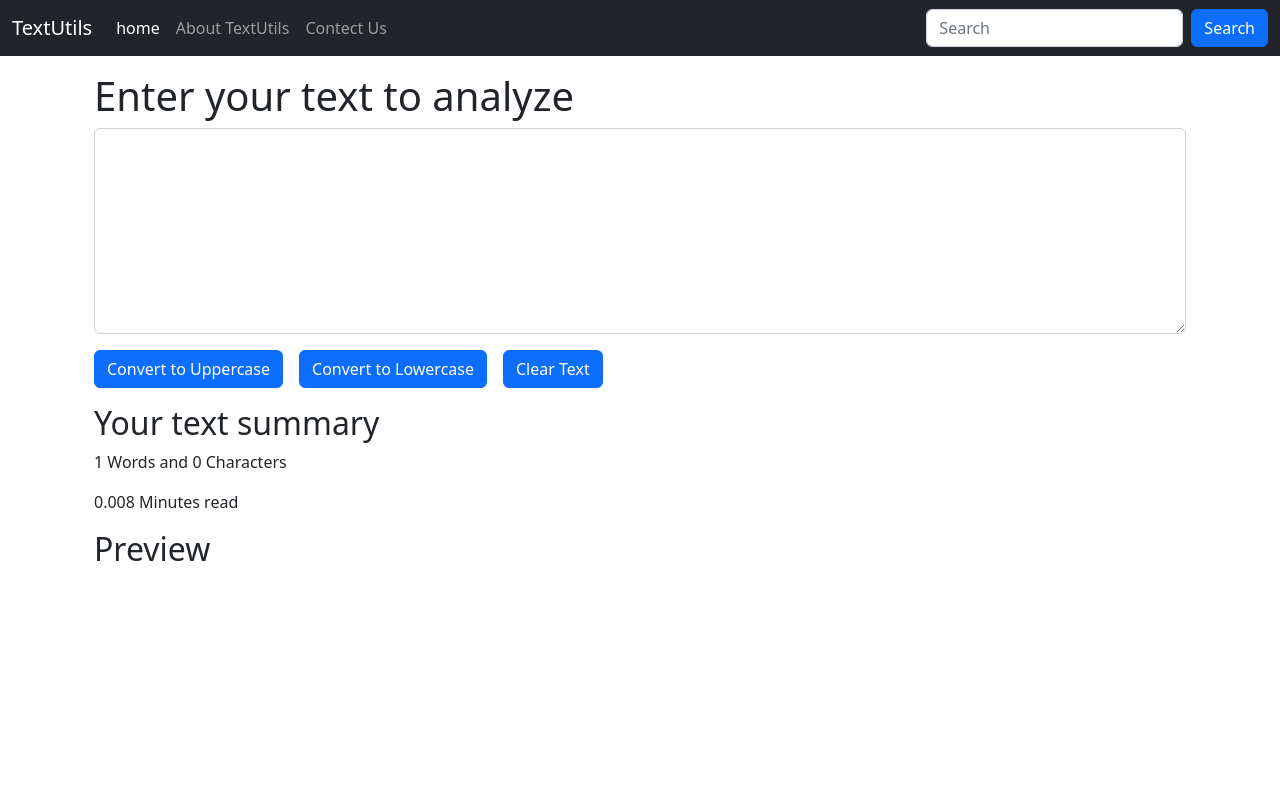
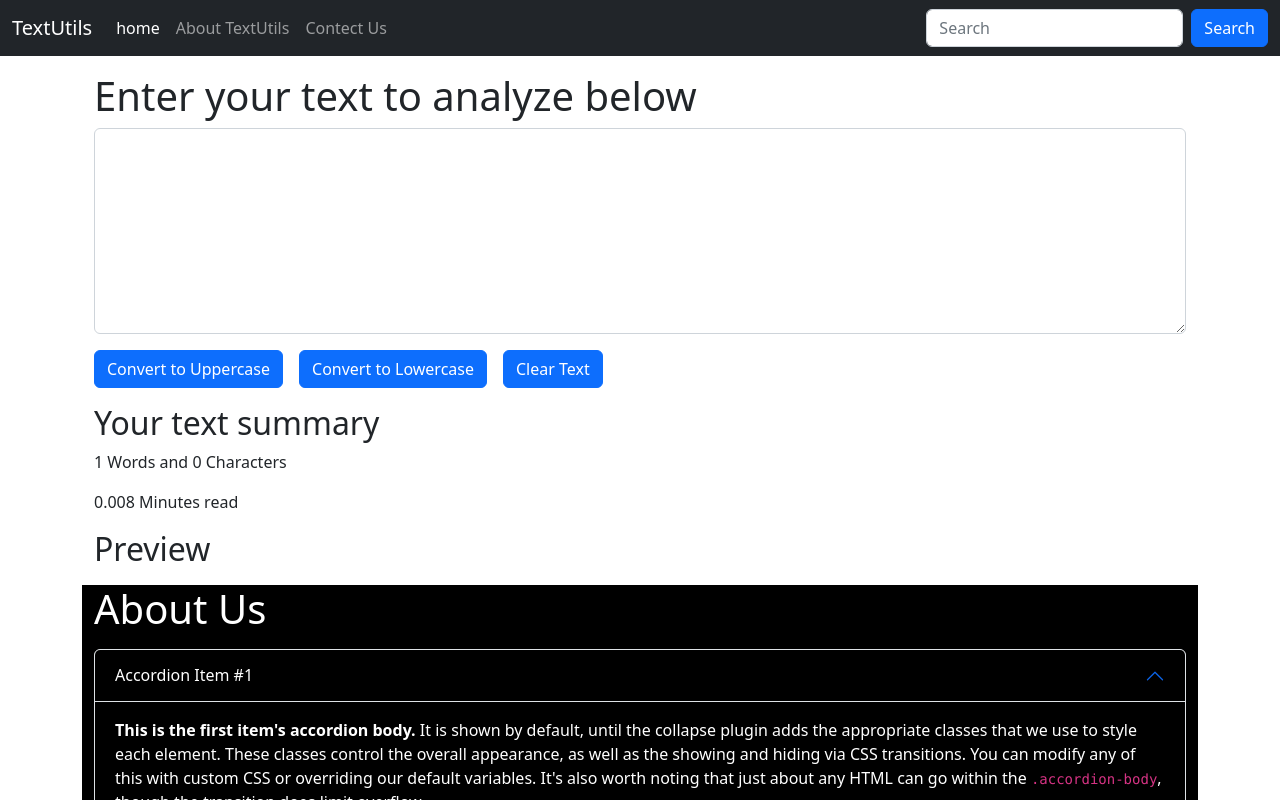
Before and after one commit to jenilsangani/TextUtils, a React (Create React App) app: page / in a window 1280 px wide. Shown: the top 800 px of the page. Built offline with nearby package versions, Linux system fonts and the light colour scheme.

Commit message:
edit in app js

```diff
--- a/src/App.js
+++ b/src/App.js
@@ -1,4 +1,5 @@
 import "./App.css";
+import About from "./components/About";
 import Navbar from "./components/Navbar";
 import TextForm from "./components/TextForm";
 
@@ -10,7 +11,8 @@ function App() {
       {/* set default */}
       {/* <Navbar /> */}
       <div className="container my-3">
-        <TextForm heading = "Enter your text to analyze"/>
+        <TextForm heading = "Enter your text to analyze below"/>
+        <About />
       </div>
     </>
   );
```
